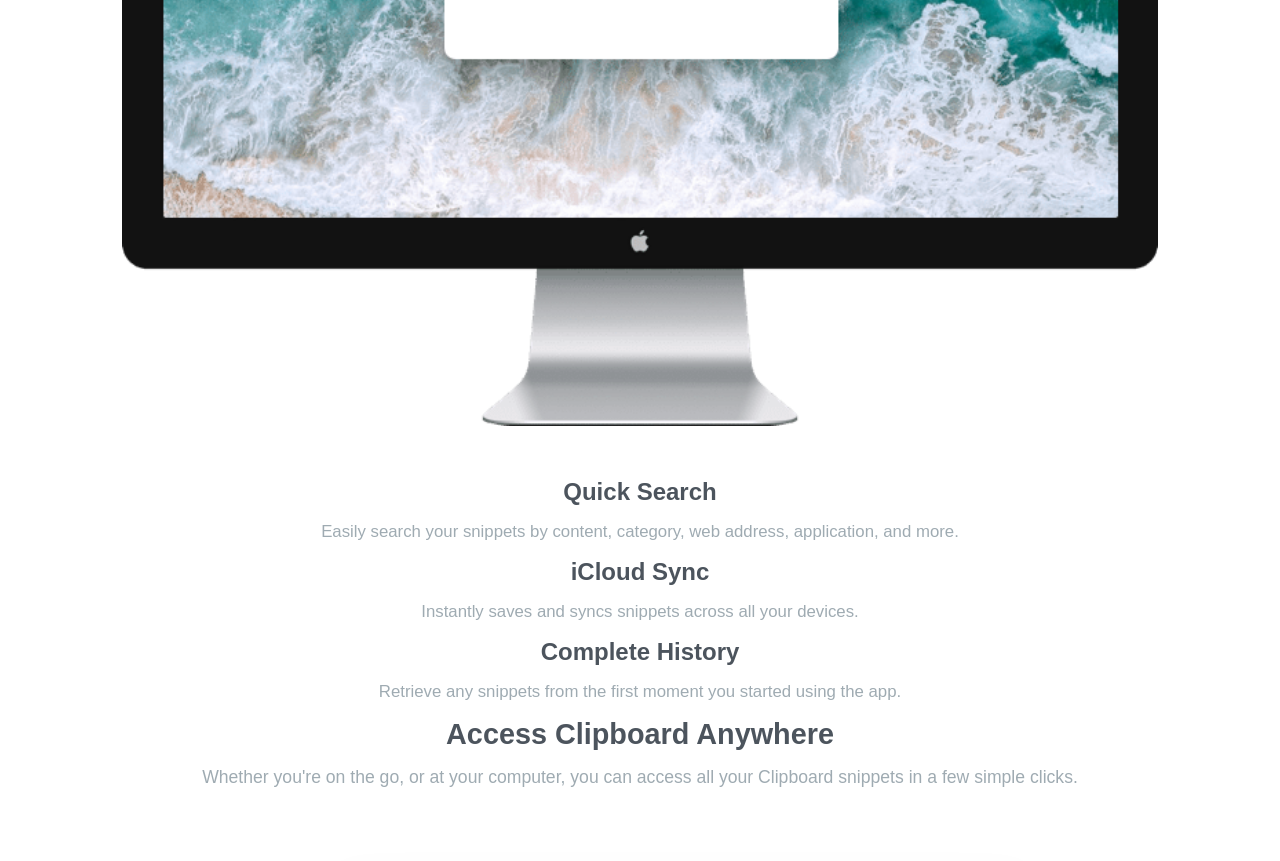
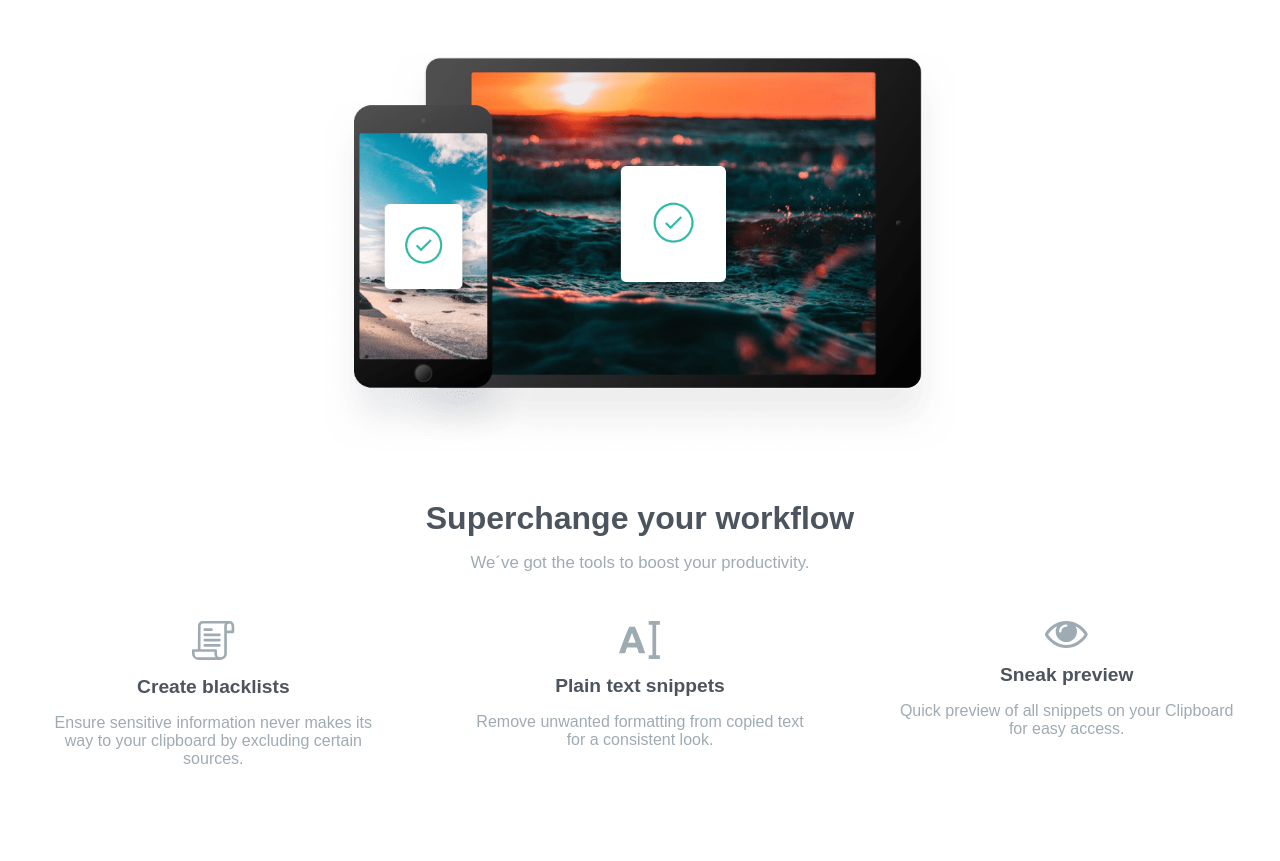
Before and after one commit to Laura-Izaguirre/Clipboard-landing-page, a plain HTML site: page index.html in a window 1280 px wide. Shown: the part 1480-2341 px from the top of the page. Drawn offline with Linux system fonts and the light colour scheme; a web font is replaced by a local one.

Commit message:
Modify desktop-design margin/padding & elements size

```diff
--- a/index.html
+++ b/index.html
@@ -32,24 +32,27 @@
             <div class="main__container__principal-content">
                 <h2 class="main__container__principal-content__caption">Keep track of your snippets</h2>
                 <p class="main__container__principal-content__paragraph">Clipboard instantly stores any item you copy in the cloud, meaning you can access your snippets inmediately on all your devices. Our Mac and iOS apps will help you organize everything. </p>
-                <img src="./images/image-computer.png" alt="computer" class="main__container__principal-content__image">
+            <section class="main__container__flex">
+                <div class="main_-container__flex__img">
+                    <img src="./images/image-computer.png" alt="computer" class="main__container__principal-content__image main__container__img__image" id="prueba">
                 </div>
-            <div>
-                <span class="main__container__content">
+                <div class="main__container__text-padding">
+                    <div class="main__container__content main__container__content__text-align">
                         <h3 class="main__container__content__sub">Quick Search</h3>
                         <p class="main__container__content__paragraph">Easily search your snippets by content, category, web address, application, and more.</p>
-                </span>
+                    </div>
 
-                <span class="main__container__content">
+                    <div class="main__container__content main__container__content__text-align">
                         <h3 class="main__container__content__sub">iCloud Sync</h3>
                         <p class="main__container__content__paragraph">Instantly saves and syncs snippets across all your devices.</p>
-                </span>
+                    </div>
 
-                <span class="main__container__content">
+                    <div class="main__container__content main__container__content__text-align">
                         <h3 class="main__container__content__sub">Complete History</h3>
                         <p class="main__container__content__paragraph">Retrieve any snippets from the first moment you started using the app.</p>
-                </span>
                     </div>
+                </div>
+            </section>
 
 
 
@@ -68,24 +71,24 @@
                 <p class="main__container__principal-content__paragraph">We´ve got the tools to boost your productivity.</p>
             </div>
 
-            <div>
-                <span class="main__container__content">
+            <div class="main__container__flex">
+                <div class="main__container__content">
                     <img src="./images/icon-blacklist.svg" alt="blacklist-icon" class="main__container__content__icon">
                     <h3 class="main__container__content__sub">Create blacklists</h3>
-                    <p class="main__container__content__paragraph">Ensure sensitive information never makes its way to your clipboard by excluding certain sources.</p>
-                </span>
+                    <p class="main__container__content__paragraph main__container__content__description">Ensure sensitive information never makes its way to your clipboard by excluding certain sources.</p>
+                </div>
 
-                <span class="main__container__content">
+                <div class="main__container__content">
                     <img src="./images/icon-text.svg" alt="Text-icon" class="main__container__content__icon">
                     <h3 class="main__container__content__sub">Plain text snippets</h3>
-                    <p class="main__container__content__paragraph">Remove unwanted formatting from copied text for a consistent look.</p>
-                </span>
+                    <p class="main__container__content__paragraph main__container__content__description">Remove unwanted formatting from copied text for a consistent look.</p>
+                </div>
 
-                <span class="main__container__content">
+                <div class="main__container__content">
                     <img src="./images/icon-preview.svg" alt="prewiew-icon" class="main__container__content__icon">
                     <h3 class="main__container__content__sub">Sneak preview</h3>
-                    <p class="main__container__content__paragraph">Quick preview of all snippets on your Clipboard for easy access.</p>
-                </span>
+                    <p class="main__container__content__paragraph main__container__content__description">Quick preview of all snippets on your Clipboard for easy access.</p>
+                </div>
             </div>
 
 
--- a/style.scss
+++ b/style.scss
@@ -181,7 +181,7 @@ body {
     }
 }
 
-@media  screen and (min-width: 1440px) {
+@media  screen and (min-width: 800px) {
     .header {
         background-image: url("./images/bg-header-desktop.png");
         background-size: cover;
@@ -192,14 +192,19 @@ body {
     }
 
     .main {
+        width: 100%;
 
         .principal {
 
             &__caption {
+                width: 45%;
+                font-size: 2.2rem;
 
             }
 
             &__paragraph {
+                width: 45%;
+                font-size: 1rem;
 
             }
 
@@ -224,8 +229,31 @@ body {
 
         &__container {
 
+            &__flex {
+                display: flex;
+                flex-direction: row;
+                justify-content: space-between;
+
+                &__img {
+                    position: absolute;
+
+
+                    &__image {
+                    }
+                }
+
+                #prueba {
+                    width: 90%;
+                    position: relative;
+                    left: -5rem;
+                }
+            }
+
+            &__text-padding {
+                padding: 7rem 0;
+            }
+
             &__principal-content {
-
                 display: flex;
                 flex-direction: column;
                 align-items: center;
@@ -238,39 +266,59 @@ body {
                 }
 
                 &__caption {
-
+                    font-size: 2rem;
                 }
 
                 &__paragraph {
+                    width: 40rem;
+                    font-size: 1.05rem;
 
                 }
 
                 &__image {
-
-                    width: 50%;
-
+                    width: 70%;
                 }
             }
 
             &__content {
+                text-align: center;
+                display: flex;
+                flex-direction: column;
+                align-items: center;
+                width: 55%;
 
-                &__sub {
+
+                &__text-align {
+                    text-align: left;
 
                 }
 
+                &__sub {
+                    font-size: 1.2rem;
+                }
+
                 &__paragraph {
+                    padding: 0;
+                    margin: 0;
+                    margin-bottom: 2rem;
+                    font-size: 1rem;
+                }
 
+                &__description {
+                    width: 80%;
                 }
 
                 &__icon {
-
+                    width: 10%;
                 }
             }
 
         }
 
         &__icons-container {
-
+            display: flex;
+            justify-content: space-around;
+            flex-direction: row;
             &__icon {
 
             }
```
Also changed, not shown: style.css, 1 other file. Lines whose indentation alone changed are shown as unchanged.
